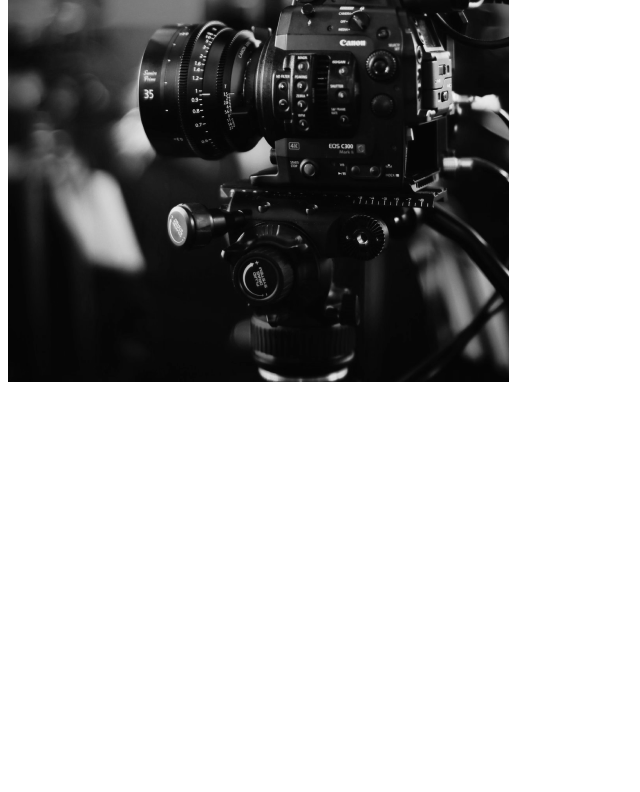
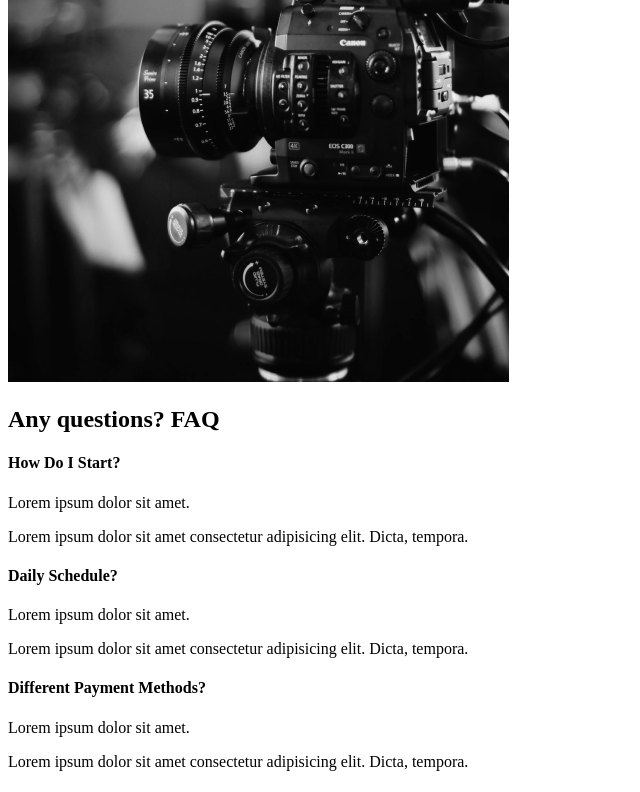
Before and after one commit to vladimir-bredikhin/capture-portfolio, a React (Create React App) app: page / in a window 1280 px wide. Shown: the part 2000-2792 px from the top of the page, without its empty margins (0-640 px from the left). Before the commit the page ends 2394 px from the top, so only its background shows below. Built offline with nearby package versions, Linux system fonts and the light colour scheme.

Commit message:
FAQ Section

```diff
--- a/public/index.html
+++ b/public/index.html
@@ -24,7 +24,7 @@
       work correctly both with client-side routing and a non-root public URL.
       Learn how to configure a non-root public URL by running `npm run build`.
     -->
-    <title>React App</title>
+    <title>Capture</title>
   </head>
   <body>
     <noscript>You need to enable JavaScript to run this app.</noscript>
--- a/src/components/AboutSection.js
+++ b/src/components/AboutSection.js
@@ -1,7 +1,7 @@
 import home1 from '../img/home1.png';
 const AboutSection = () => {
   return (
-    <div>
+    <section className='about'>
       <div className='description'>
         <div className='title'>
           <div className='hide'>
@@ -25,7 +25,7 @@
       <div className='image'>
         <img src={home1} alt='Camera Man' />
       </div>
-    </div>
+    </section>
   );
 };
 
--- /dev/null
+++ b/src/components/FaqSection.js
@@ -0,0 +1,53 @@
+import React from 'react';
+
+const FaqSection = () => {
+  return (
+    <section className='faq'>
+      <h2>
+        Any questions? <span>FAQ</span>
+      </h2>
+      <div className='question'>
+        <h4>How Do I Start?</h4>
+        <div className='answer'>
+          <p>Lorem ipsum dolor sit amet.</p>
+          <p>
+            Lorem ipsum dolor sit amet consectetur adipisicing elit. Dicta,
+            tempora.
+          </p>
+        </div>
+      </div>
+      <div className='question'>
+        <h4>Daily Schedule?</h4>
+        <div className='answer'>
+          <p>Lorem ipsum dolor sit amet.</p>
+          <p>
+            Lorem ipsum dolor sit amet consectetur adipisicing elit. Dicta,
+            tempora.
+          </p>
+        </div>
+      </div>
+      <div className='question'>
+        <h4>Different Payment Methods?</h4>
+        <div className='answer'>
+          <p>Lorem ipsum dolor sit amet.</p>
+          <p>
+            Lorem ipsum dolor sit amet consectetur adipisicing elit. Dicta,
+            tempora.
+          </p>
+        </div>
+      </div>
+      <div className='question'>
+        <h4>What Products Do You Offer?</h4>
+        <div className='answer'>
+          <p>Lorem ipsum dolor sit amet.</p>
+          <p>
+            Lorem ipsum dolor sit amet consectetur adipisicing elit. Dicta,
+            tempora.
+          </p>
+        </div>
+      </div>
+    </section>
+  );
+};
+
+export default FaqSection;
--- a/src/components/ServicesSection.js
+++ b/src/components/ServicesSection.js
@@ -3,7 +3,7 @@
 
 const ServicesSection = () => {
   return (
-    <div className='services'>
+    <section className='services'>
       <div className='description'>
         <h2>
           High <span>quality</span> services
@@ -40,7 +40,7 @@
         </div>
         <img src={home2} alt='' />
       </div>
-    </div>
+    </section>
   );
 };
 
--- a/src/pages/AboutUs.js
+++ b/src/pages/AboutUs.js
@@ -1,4 +1,5 @@
 import AboutSection from '../components/AboutSection';
+import FaqSection from '../components/FaqSection';
 import ServicesSection from '../components/ServicesSection';
 
 const AboutUs = () => {
@@ -6,6 +7,7 @@
     <>
       <AboutSection />
       <ServicesSection />
+      <FaqSection />
     </>
   );
 };
```
